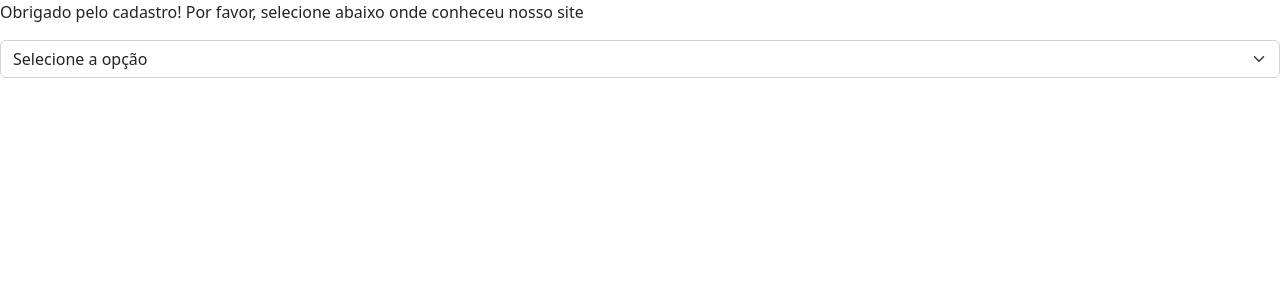
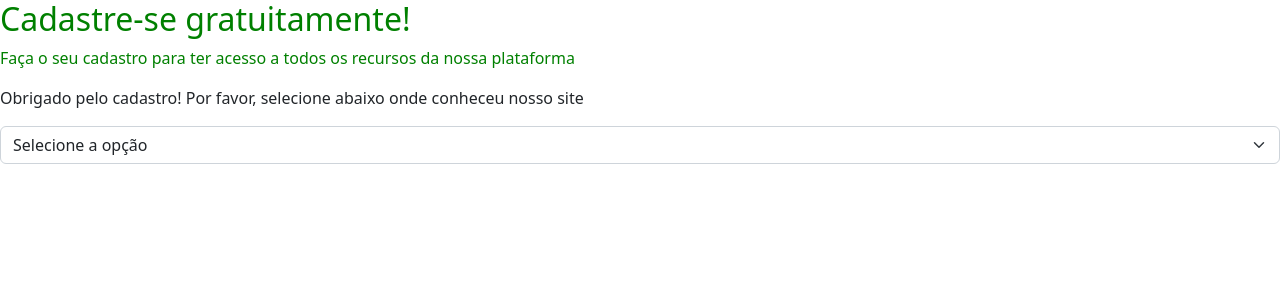
Before and after one commit to douglasfabris/floripamaistec, a React (Vite) app in the folder Exercicios/Semana 10/: page / in a window 1280 px wide. Shown: the top 300 px of the page. Built offline with nearby package versions, Linux system fonts and the light colour scheme.

Commit message:
Semana 10 ex7

```diff
--- a/Exercicios/Semana 10/src/App.jsx
+++ b/Exercicios/Semana 10/src/App.jsx
@@ -3,6 +3,7 @@ import { useState } from "react"
 import DadosPessoaisisForm from "./components/DadosPessoais"
 import Endereco from "./components/Endereco"
 import Agradecimento from "./components/Agradecimento"
+import { CSHeader } from "./SCHeader"
 
 
 function App() {
@@ -15,6 +16,10 @@ function App() {
 
   return (
     <div>
+      <CSHeader>
+        <h2>Cadastre-se gratuitamente!</h2>
+        <p>Faça o seu cadastro para ter acesso a todos os recursos da nossa plataforma</p>
+      </CSHeader>
       <form>
         { passoAtual === 0 ? (<DadosPessoaisisForm/>) : ( passoAtual ===1 ? (<Endereco/>) : (<Agradecimento/>))}
       </form>
--- /dev/null
+++ b/Exercicios/Semana 10/src/SCHeader.jsx
@@ -0,0 +1,7 @@
+/* eslint-disable import/prefer-default-export */
+import styled from "styled-components"
+
+export const CSHeader = styled.header`
+  color: green;
+  font-size: 16px;
+`;
```
